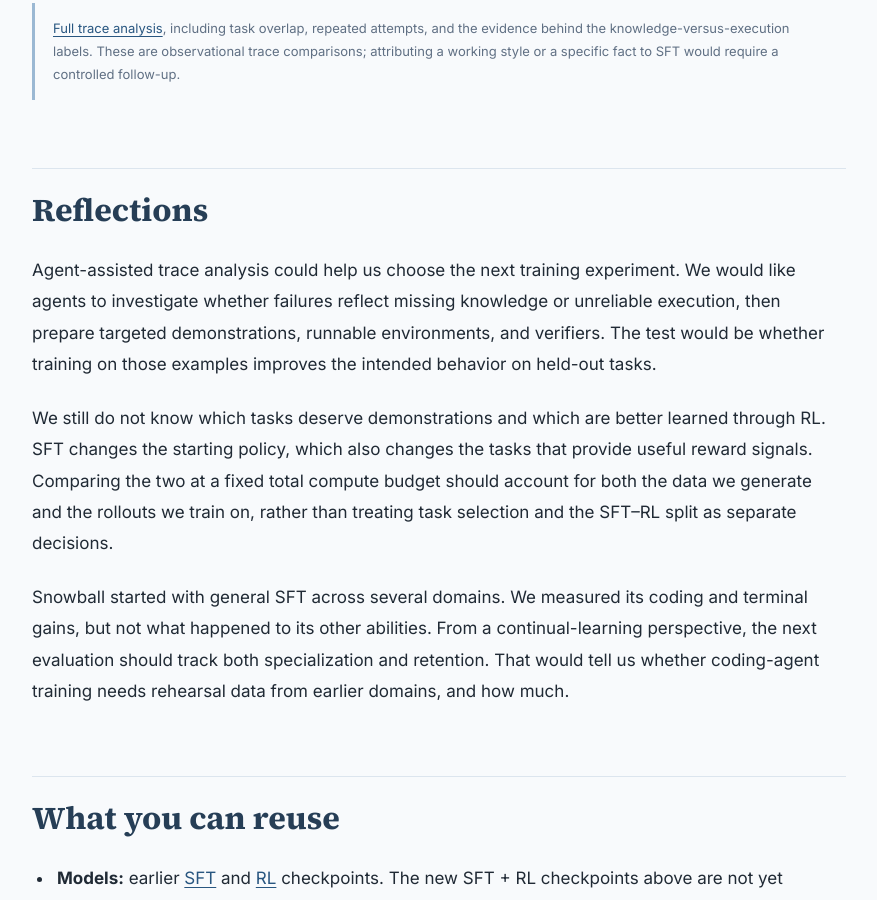
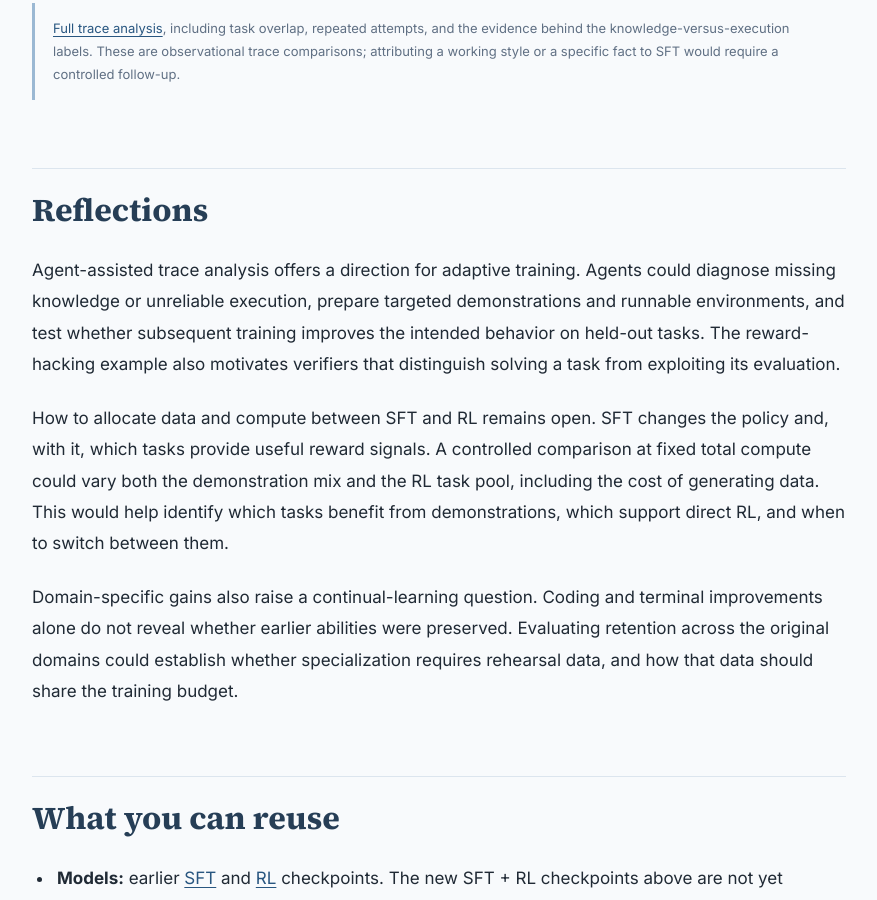
Before and after one commit to lukedhlee/lukedhlee.github.io, a Jekyll site: the page built from _posts/2026-10-21-turning-snowball-into-a-coding-agent.md, in a window 1280 px wide and 900 px high, scrolled down 17333 px. Shown: the whole window, without its empty margins (201-1078 px from the left). Built offline with Jekyll 4.4.1, drawn with Linux system fonts in a browser that asks for light colours.

Commit message:
Frame reflections as future research directions

```diff
--- a/_posts/2026-10-21-turning-snowball-into-a-coding-agent.md
+++ b/_posts/2026-10-21-turning-snowball-into-a-coding-agent.md
@@ -319,11 +319,11 @@ The clearest lesson from these reads was how often a useful idea was already vis
 
 ## Reflections
 
-Agent-assisted trace analysis could help us choose the next training experiment. We would like agents to investigate whether failures reflect missing knowledge or unreliable execution, then prepare targeted demonstrations, runnable environments, and verifiers. The test would be whether training on those examples improves the intended behavior on held-out tasks.
+Agent-assisted trace analysis offers a direction for adaptive training. Agents could diagnose missing knowledge or unreliable execution, prepare targeted demonstrations and runnable environments, and test whether subsequent training improves the intended behavior on held-out tasks. The reward-hacking example also motivates verifiers that distinguish solving a task from exploiting its evaluation.
 
-We still do not know which tasks deserve demonstrations and which are better learned through RL. SFT changes the starting policy, which also changes the tasks that provide useful reward signals. Comparing the two at a fixed total compute budget should account for both the data we generate and the rollouts we train on, rather than treating task selection and the SFT–RL split as separate decisions.
+How to allocate data and compute between SFT and RL remains open. SFT changes the policy and, with it, which tasks provide useful reward signals. A controlled comparison at fixed total compute could vary both the demonstration mix and the RL task pool, including the cost of generating data. This would help identify which tasks benefit from demonstrations, which support direct RL, and when to switch between them.
 
-Snowball started with general SFT across several domains. We measured its coding and terminal gains, but not what happened to its other abilities. From a continual-learning perspective, the next evaluation should track both specialization and retention. That would tell us whether coding-agent training needs rehearsal data from earlier domains, and how much.
+Domain-specific gains also raise a continual-learning question. Coding and terminal improvements alone do not reveal whether earlier abilities were preserved. Evaluating retention across the original domains could establish whether specialization requires rehearsal data, and how that data should share the training budget.
 
 ## What you can reuse
 
```
